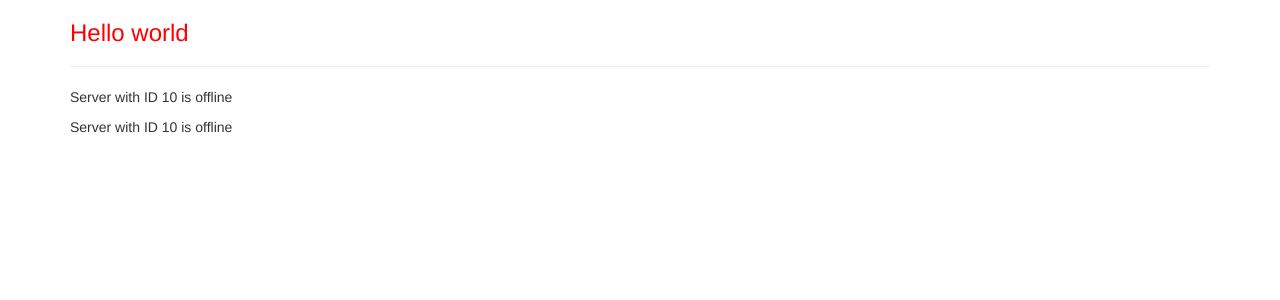
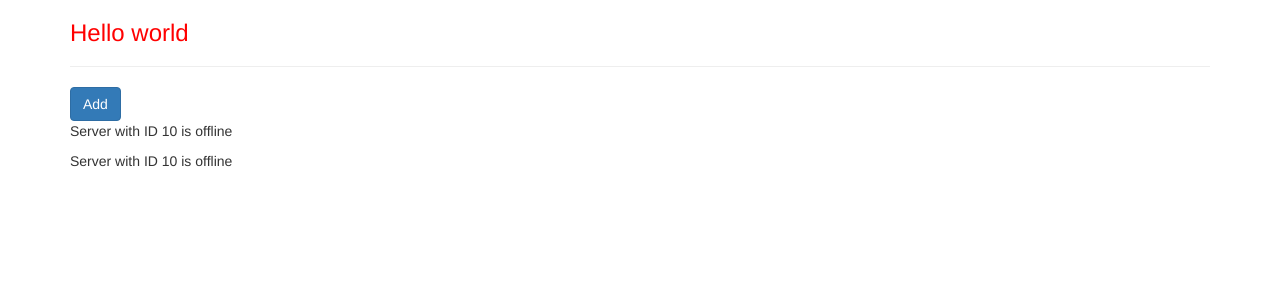
Before and after one commit to leokazuyukinagatani/my-first-project-angular, an Angular app: page / in a window 1280 px wide. Shown: the top 300 px of the page. Built offline with nearby package versions, Linux system fonts and the light colour scheme.

Commit message:
feat: atributes binding

```diff
--- a/src/app/servers/servers.component.html
+++ b/src/app/servers/servers.component.html
@@ -1,2 +1,3 @@
+<button class="btn btn-primary" [disabled]="!allowNewServer">Add</button>
 <app-server></app-server>
 <app-server></app-server>
--- a/src/app/servers/servers.component.ts
+++ b/src/app/servers/servers.component.ts
@@ -4,9 +4,16 @@
   // selector: '[app-servers]',  using selector by atributes
   //selector: '.app-servers', using selector by class
   selector: 'app-servers',
-  template: `<app-server></app-server><app-server></app-server>`,
+  // template: `<app-server></app-server><app-server></app-server>`,
+  templateUrl: './servers.component.html',
   styleUrls: ['./servers.component.css']
 })
 export class ServersComponent {
+  allowNewServer = false;
 
+  constructor() {
+    setTimeout(() => {
+      this.allowNewServer = true
+    },2000)
+  }
 }
```
